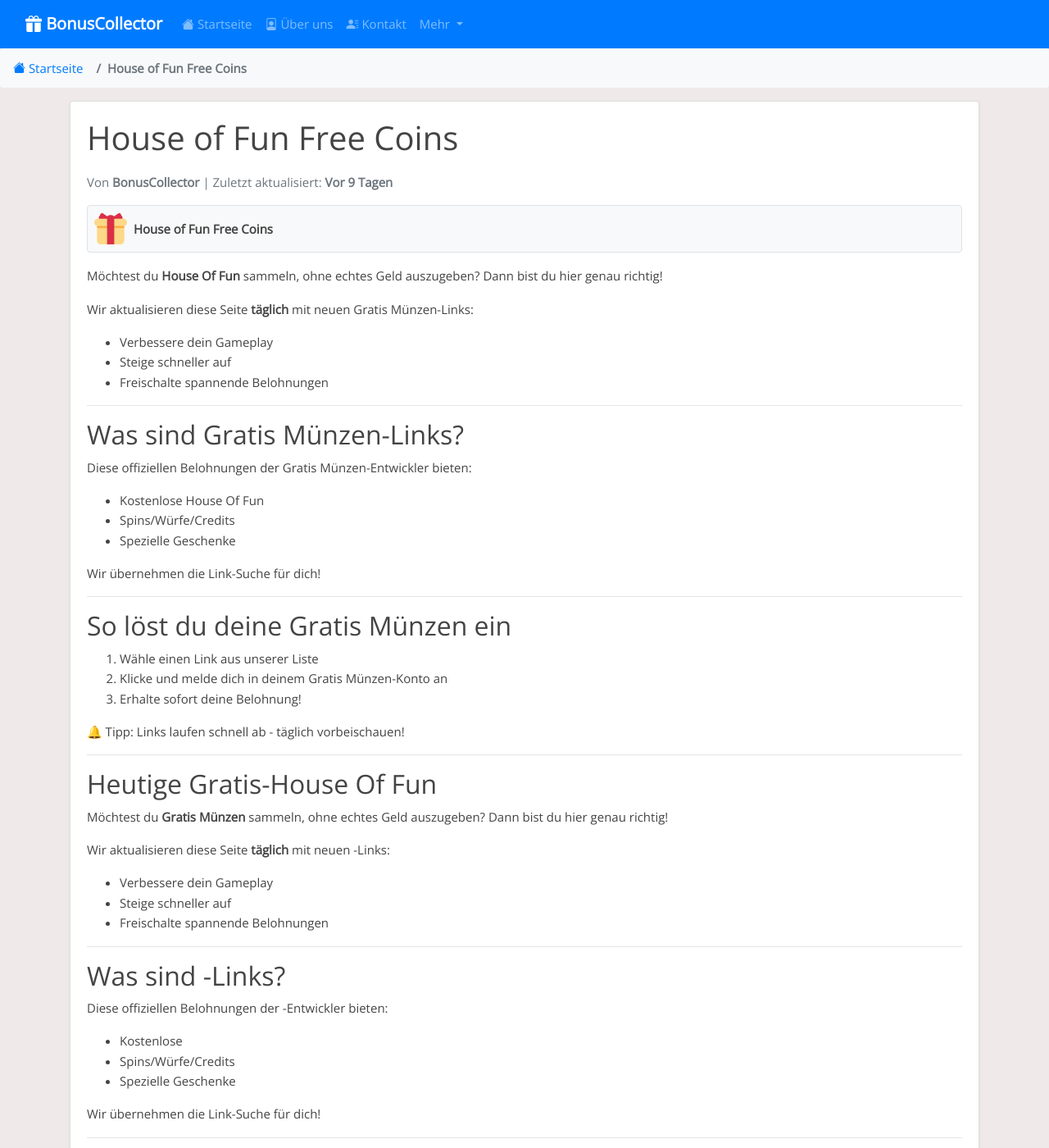
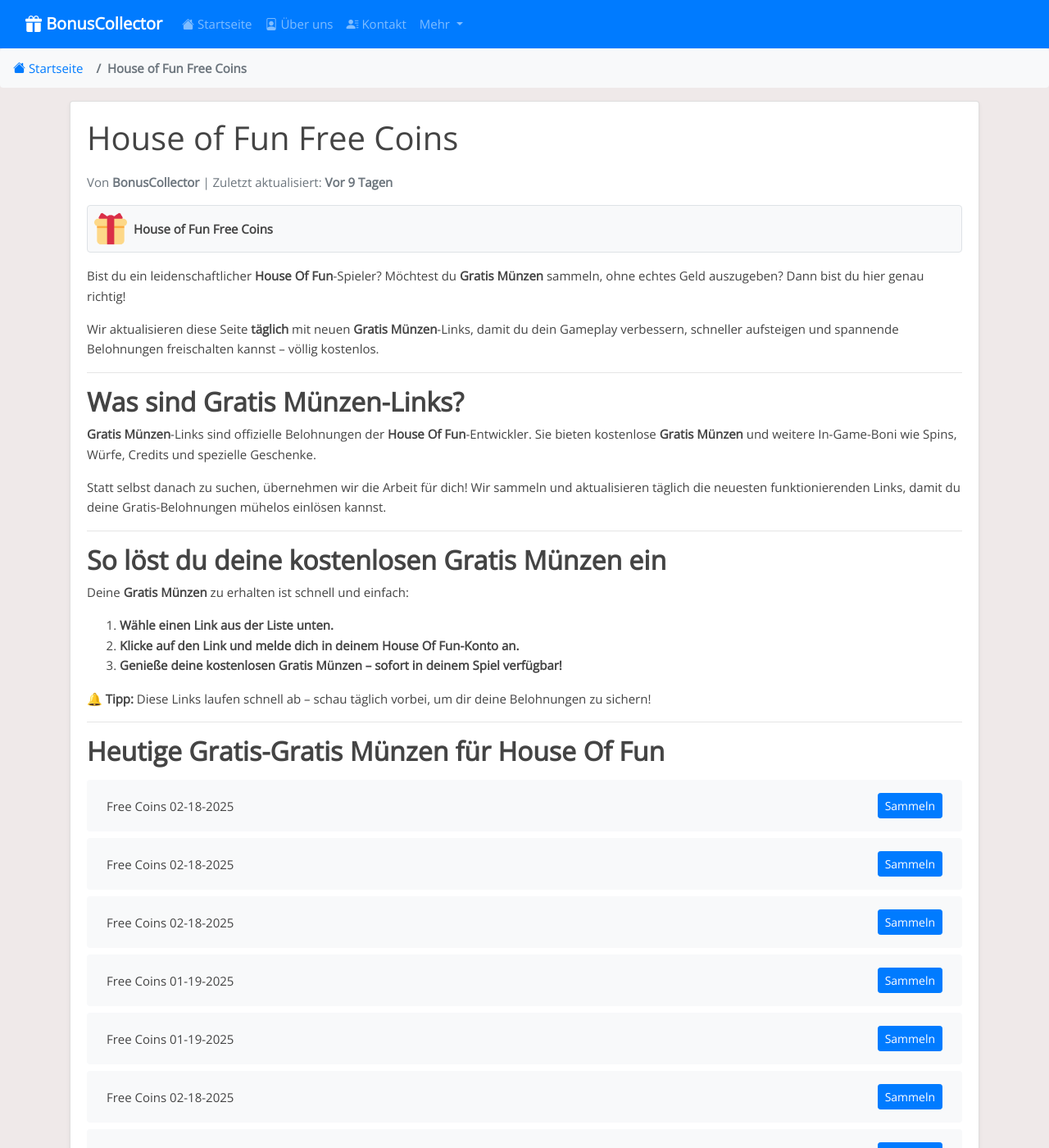
Before and after one commit to Prollad99/bs-de, a Jekyll site: the page built from _posts/2025-01-19-house-of-fun.md, in a window 1280 px wide and 1400 px high. Shown: the whole window at 82% size. Built offline with Jekyll 4.4.1, drawn with Linux system fonts in a browser that asks for light colours; some of the changed text lies outside the part shown.

Commit message:
Update house-of-fun reward links, content, and last modified date

```diff
--- a/_includes/house-of-fun_footer.html
+++ b/_includes/house-of-fun_footer.html
@@ -1,65 +1,38 @@
-<div class="footer-content">
-    <hr>
+---
 
-    <section class="why-save">
-      <h2>Warum diese Seite speichern?</h2>
-      <div class="benefits">
-        <div class="benefit-item">
-          <h3>✅ Tägliche Updates</h3>
-          <p>Immer aktuelle Gratis Münzen-Links</p>
-        </div>
-        <div class="benefit-item">
-          <h3>✅ 100% Sicher</h3>
-          <p>Geprüfte Links von House Of Fun</p>
-        </div>
-        <div class="benefit-item">
-          <h3>✅ Komplett kostenlos</h3>
-          <p>Keine Anmeldung, keine Gebühren</p>
-        </div>
-      </div>
-    </section>
+## **Warum solltest du diese Seite speichern?**
 
-    <hr>
+Wir machen es dir leicht, in **House Of Fun** vorne mit dabei zu sein – mit täglichen Updates und geprüften Links. Hier sind die Gründe, warum du uns täglich besuchen solltest:
 
-    <section class="pro-tips">
-      <h2>Profi-Tipps für maximale Gratis Münzen</h2>
-      <div class="tip-grid">
-        <div class="tip">
-          <h4>Clever einsetzen</h4>
-          <p>Spare Spins für Events mit hohen Belohnungen</p>
-        </div>
-        <div class="tip">
-          <h4>Strategisch verwalten</h4>
-          <p>Investiere Münzen gezielt für schnellen Fortschritt</p>
-        </div>
-        <div class="tip">
-          <h4>Täglich einloggen</h4>
-          <p>Sichere dir zeitlich begrenzte Links</p>
-        </div>
-      </div>
-    </section>
+✅ **Tägliche Updates:** Wir posten jeden Tag die neuesten kostenlosen **Gratis Münzen**-Links.
+✅ **100 % sicher & geprüft:** Alle Links stammen aus offiziellen **House Of Fun**-Quellen.
+✅ **Komplett kostenlos:** Keine Anmeldung, keine versteckten Gebühren – nur kostenlose In-Game-Belohnungen!
 
-    <hr>
+---
 
-    <section class="faq">
-      <h2>Häufige Fragen</h2>
-      <div class="faq-item">
-        <h3>Sind die Links sicher?</h3>
-        <p>Ja! Alle Links stammen aus offiziellen House Of Fun-Quellen.</p>
-      </div>
-      <div class="faq-item">
-        <h3>Update-Häufigkeit?</h3>
-        <p>Tägliche Aktualisierungen garantierte frische Links.</p>
-      </div>
-      <div class="faq-item">
-        <h3>Link funktioniert nicht?</h3>
-        <p>Neue Links kommen bald - einfach später nochmal versuchen!</p>
-      </div>
-    </section>
+## **Maximiere deine Gratis-Gratis Münzen mit diesen Profi-Tipps**
 
-    <hr>
+Möchtest du das Beste aus deinen kostenlosen Belohnungen herausholen? Befolge diese Expertenstrategien:
 
-    <div class="disclaimer">
-      <p>Haftungsausschluss: Nicht verbunden mit House Of Fun oder dessen Entwicklern.</p>
-    </div>
-  </div>
+- **Spins & Würfe clever einsetzen:** Spare sie für Events mit hohen Belohnungen auf.
+- **Münzen & Credits geschickt verwalten:** Investiere sie strategisch, um schneller voranzukommen.
+- **Täglich einloggen:** Viele Links sind nur kurz gültig – sichere sie dir so schnell wie möglich!
+
+---
+
+## **Häufig gestellte Fragen (FAQs)**
+
+### **1. Sind diese Gratis Münzen-Links sicher?**
+Ja! Wir teilen ausschließlich Links, die direkt aus offiziellen **House Of Fun**-Aktionen stammen – sie sind völlig sicher und legitim.
+
+### **2. Wie oft werden die Links aktualisiert?**
+Wir aktualisieren diese Seite **täglich** mit neuen funktionierenden Links – schau also jeden Tag vorbei!
+
+### **3. Was, wenn ein Link nicht funktioniert?**
+Einige Links haben eine begrenzte Anzahl an Einlösungen oder laufen schnell ab. Falls einer nicht funktioniert, keine Sorge – neue werden bald verfügbar sein!
+
+---
+
+## **Haftungsausschluss**
+
+Wir sind **nicht mit** **House Of Fun** oder seinen Entwicklern **verbunden**. Diese Seite dient ausschließlich zu Informationszwecken, um Spielern zu helfen, kostenlose **Gratis Münzen** zu erhalten und das Spiel in vollen Zügen zu genießen.
--- a/_includes/house-of-fun_post.html
+++ b/_includes/house-of-fun_post.html
@@ -1,89 +1,27 @@
-<div class="game-content">
-    <p>Möchtest du <strong>House Of Fun</strong> sammeln, ohne echtes Geld auszugeben? Dann bist du hier genau richtig!</p>
+Bist du ein leidenschaftlicher **House Of Fun**-Spieler? Möchtest du **Gratis Münzen** sammeln, ohne echtes Geld auszugeben? Dann bist du hier genau richtig!
 
-    <div class="update-info">
-      <p>Wir aktualisieren diese Seite <strong>täglich</strong> mit neuen Gratis Münzen-Links:</p>
-      <ul>
-        <li>Verbessere dein Gameplay</li>
-        <li>Steige schneller auf</li>
-        <li>Freischalte spannende Belohnungen</li>
-      </ul>
-    </div>
+Wir aktualisieren diese Seite **täglich** mit neuen **Gratis Münzen**-Links, damit du dein Gameplay verbessern, schneller aufsteigen und spannende Belohnungen freischalten kannst – völlig kostenlos.
 
-    <hr>
+---
 
-    <section class="content-section">
-      <h2>Was sind Gratis Münzen-Links?</h2>
-      <p>Diese offiziellen Belohnungen der Gratis Münzen-Entwickler bieten:</p>
-      <ul class="benefits-list">
-        <li>Kostenlose House Of Fun</li>
-        <li>Spins/Würfe/Credits</li>
-        <li>Spezielle Geschenke</li>
-      </ul>
-      <p class="highlight">Wir übernehmen die Link-Suche für dich!</p>
-    </section>
+## **Was sind Gratis Münzen-Links?**
 
-    <hr>
+**Gratis Münzen**-Links sind offizielle Belohnungen der **House Of Fun**-Entwickler. Sie bieten kostenlose **Gratis Münzen** und weitere In-Game-Boni wie Spins, Würfe, Credits und spezielle Geschenke.
 
-    <section class="tutorial-section">
-      <h2>So löst du deine Gratis Münzen ein</h2>
-      <ol class="steps">
-        <li>Wähle einen Link aus unserer Liste</li>
-        <li>Klicke und melde dich in deinem Gratis Münzen-Konto an</li>
-        <li>Erhalte sofort deine Belohnung!</li>
-      </ol>
-      <div class="tip-box">
-        <p>🔔 Tipp: Links laufen schnell ab - täglich vorbeischauen!</p>
-      </div>
-    </section>
+Statt selbst danach zu suchen, übernehmen wir die Arbeit für dich! Wir sammeln und aktualisieren täglich die neuesten funktionierenden Links, damit du deine Gratis-Belohnungen mühelos einlösen kannst.
 
-    <hr>
+---
 
-    <section class="todays-links">
-      <h2>Heutige Gratis-House Of Fun</h2>
-    </section>
-  </div><div class="game-content">
-    <p>Möchtest du <strong>Gratis Münzen</strong> sammeln, ohne echtes Geld auszugeben? Dann bist du hier genau richtig!</p>
+## **So löst du deine kostenlosen Gratis Münzen ein**
 
-    <div class="update-info">
-      <p>Wir aktualisieren diese Seite <strong>täglich</strong> mit neuen -Links:</p>
-      <ul>
-        <li>Verbessere dein Gameplay</li>
-        <li>Steige schneller auf</li>
-        <li>Freischalte spannende Belohnungen</li>
-      </ul>
-    </div>
+Deine **Gratis Münzen** zu erhalten ist schnell und einfach:
 
-    <hr>
+1. **Wähle einen Link aus der Liste unten.**
+2. **Klicke auf den Link und melde dich in deinem House Of Fun-Konto an.**
+3. **Genieße deine kostenlosen Gratis Münzen – sofort in deinem Spiel verfügbar!**
 
-    <section class="content-section">
-      <h2>Was sind -Links?</h2>
-      <p>Diese offiziellen Belohnungen der -Entwickler bieten:</p>
-      <ul class="benefits-list">
-        <li>Kostenlose </li>
-        <li>Spins/Würfe/Credits</li>
-        <li>Spezielle Geschenke</li>
-      </ul>
-      <p class="highlight">Wir übernehmen die Link-Suche für dich!</p>
-    </section>
+> 🔔 **Tipp:** Diese Links laufen schnell ab – schau täglich vorbei, um dir deine Belohnungen zu sichern!
 
-    <hr>
+---
 
-    <section class="tutorial-section">
-      <h2>So löst du deine  ein</h2>
-      <ol class="steps">
-        <li>Wähle einen Link aus unserer Liste</li>
-        <li>Klicke und melde dich in deinem -Konto an</li>
-        <li>Erhalte sofort deine Belohnung!</li>
-      </ol>
-      <div class="tip-box">
-        <p>🔔 Tipp: Links laufen schnell ab - täglich vorbeischauen!</p>
-      </div>
-    </section>
-
-    <hr>
-
-    <section class="todays-links">
-      <h2>Heutige Gratis-</h2>
-    </section>
-  </div>
+## **Heutige Gratis-Gratis Münzen für House Of Fun**
```
